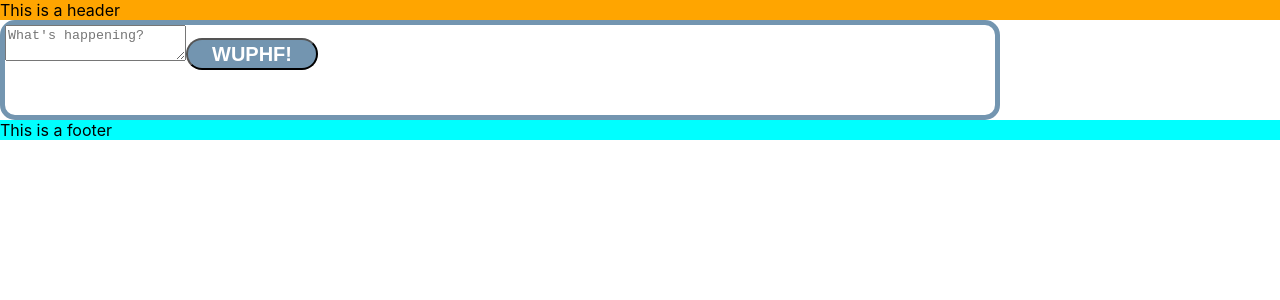
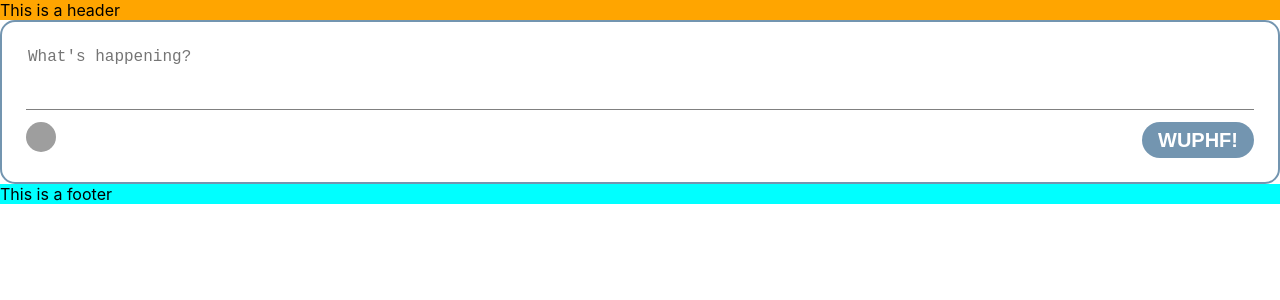
Before and after one commit to ucmo-cs/ThePack_Spring2022, a Next.js app: page / in a window 1280 px wide. Shown: the top 300 px of the page. Built offline with nearby package versions, Linux system fonts and the light colour scheme; grey boxes are pictures that could not be loaded.

Commit message:
Fixed the styling for the WuphfInput component

```diff
--- a/components/Avatar.js
+++ b/components/Avatar.js
@@ -8,7 +8,7 @@ Avatar.propTypes = {
     size: PropTypes.oneOf(['small', 'medium', 'large']),
 }
 
-export function Avatar(props) {
+function Avatar(props) {
     const { username, profileImageUrl, size } = props
 
     let className = undefined
@@ -27,3 +27,5 @@ export function Avatar(props) {
         </Link>
     )
 }
+
+export default Avatar
--- a/components/WuphfInput.js
+++ b/components/WuphfInput.js
@@ -1,11 +1,13 @@
 import React, { useState } from "react"
 import styled, { css } from "styled-components"
+import Avatar from "./Avatar"
 
 const Button = styled.button`
   background-color: #7395b0;
+  border: none;
   color: white;
-  padding: 4px 24px;
-  border-radius: 90px;
+  padding: 0.5rem 1rem;
+  border-radius: 25px;
   font-size:20px;
   line-height: 20px;
   text-align: right;
@@ -13,17 +15,25 @@ const Button = styled.button`
 `
 
 const PostBorder = styled.form`
-   border: 5px #7395b0;
+   border: 2px #7395b0;
    border-style: solid;
    border-radius: 15px;
-   width: 1000px;
-   height: 100px;
+   width: 100%;
+   padding: 1.5rem;
 `
 
 const PostTextArea = styled.textarea`
-   rows: 6;
-   cols: 10;
-
+    font-size: 16px;
+    border: none;
+    border-bottom: 1px solid grey;
+    resize: none;
+    width: 100%;
+    height: 4rem;
+    margin-bottom: 0.5rem;
+`
+const AvatarButtonDiv = styled.div`
+   display: flex;
+   justify-content: space-between;
 `
 
 function WuphfInput() {
@@ -45,9 +55,14 @@ function WuphfInput() {
    return (
       <PostBorder onSubmit={userSubmission}>
          <PostTextArea value={post} onChange={handleChange} placeholder="What's happening?" />
-         <Button type="submit">
-            WUPHF!
-         </Button>
+         <AvatarButtonDiv>
+            <Avatar size="small" username="John" profileImageUrl="https://gfp-2a3tnpzj.stackpathdns.com/wp-content/uploads/2018/06/dog-breeds-of-famous-dogs-1600x1065.jpg" />
+
+
+            <Button type="submit">
+               WUPHF!
+            </Button>
+         </AvatarButtonDiv>
       </PostBorder>
    )
 }
```
